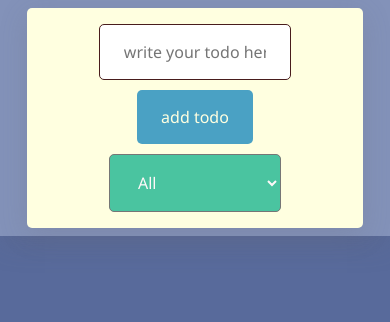
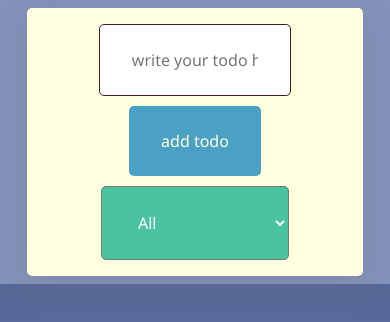
Before and after one commit to tornike-machitidze/Todos, a React (Create React App) app: page / in a window 390 px wide. Shown: the top 322 px of the page. Built offline with nearby package versions, Linux system fonts and the light colour scheme.

Commit message:
css styles are changed

```diff
--- a/src/components/Form.css
+++ b/src/components/Form.css
@@ -76,7 +76,7 @@ select {
 
   input,
   select {
-    padding: 1rem 1.5rem;
+    padding: 1.5rem 2rem;
     border-radius: 5px;
     font-size: 1rem;
   }
```
